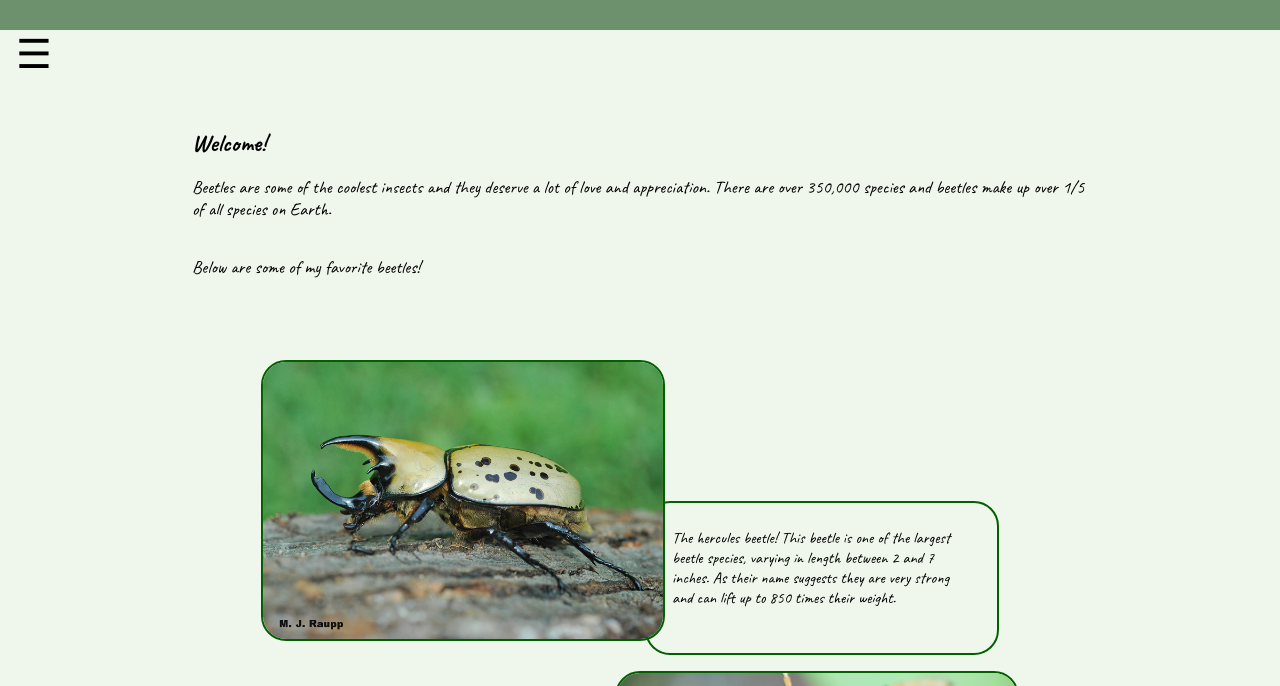
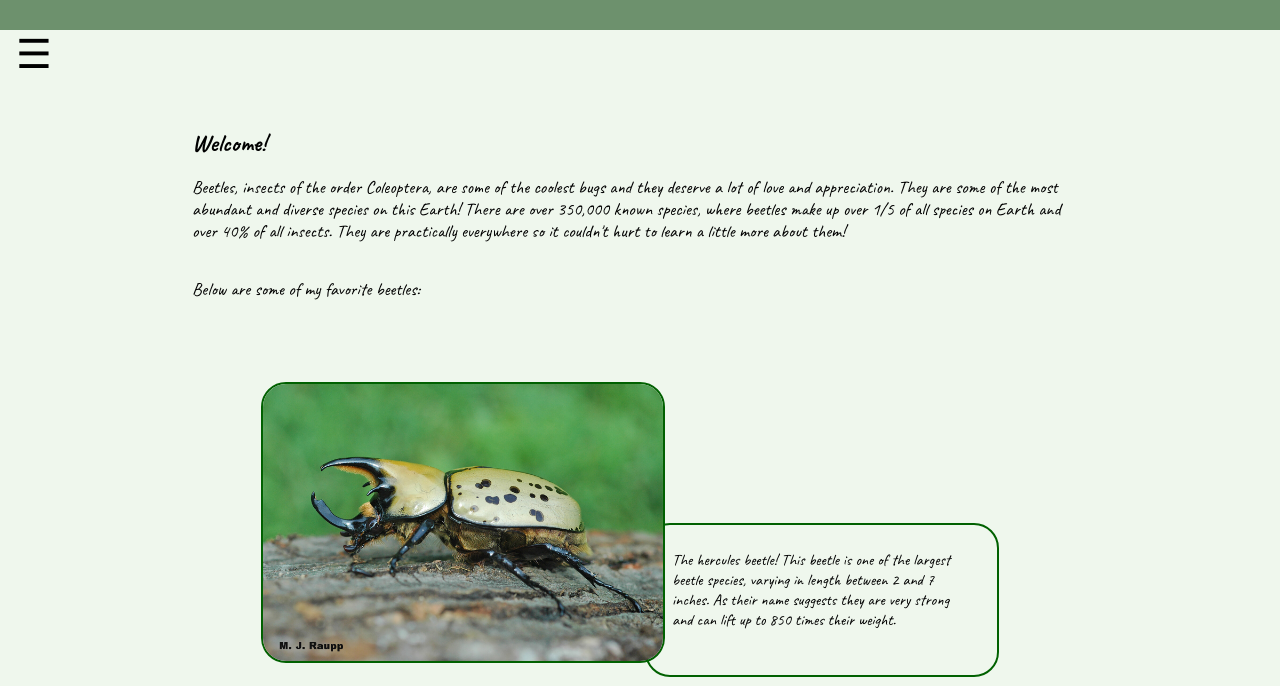
Before and after one commit to carmengh/beetleproject, a plain HTML site: page index.html in a window 1280 px wide. Shown: the part 114-800 px from the top of the page. Drawn offline with Linux system fonts and the light colour scheme.

Commit message:
Add files via upload

```diff
--- a/index.html
+++ b/index.html
@@ -31,8 +31,8 @@
         <button id = "open">&#9776;</button>
         <div class="beet">
             <h2>Welcome!</h2>
-            <p>Beetles are some of the coolest insects and they deserve a lot of love and appreciation. There are over 350,000 species and beetles make up over 1/5 of all species on Earth. </p>
-            <p>Below are some of my favorite beetles!</p>
+            <p>Beetles, insects of the order Coleoptera, are some of the coolest bugs and they deserve a lot of love and appreciation. They are some of the most abundant and diverse species on this Earth! There are over 350,000 known species, where beetles make up over 1/5 of all species on Earth and over 40% of all insects. They are practically everywhere so it couldn't hurt to learn a little more about them!</p>
+            <p>Below are some of my favorite beetles:</p>
         </div>
 
     <div class = "container">
```
